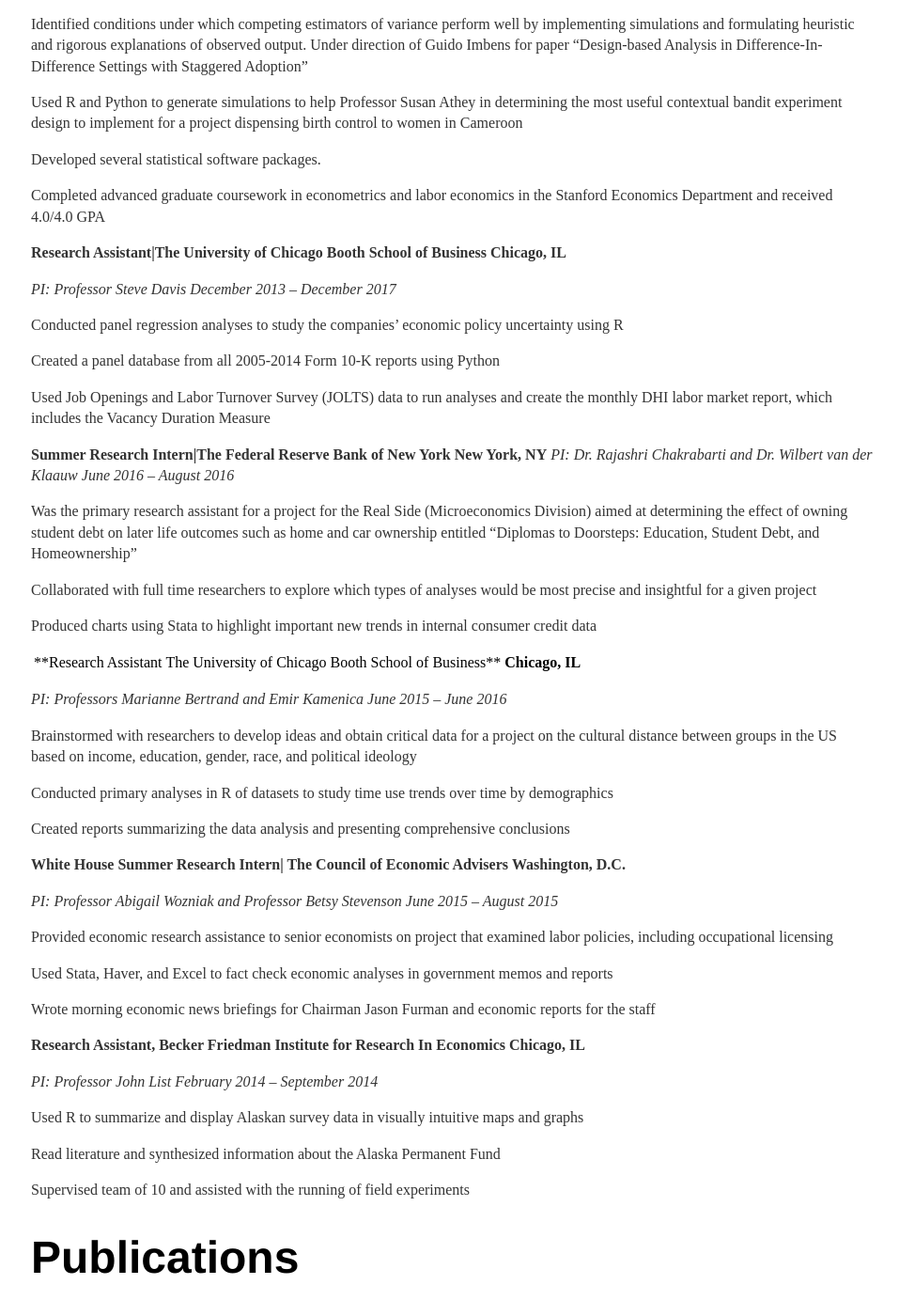
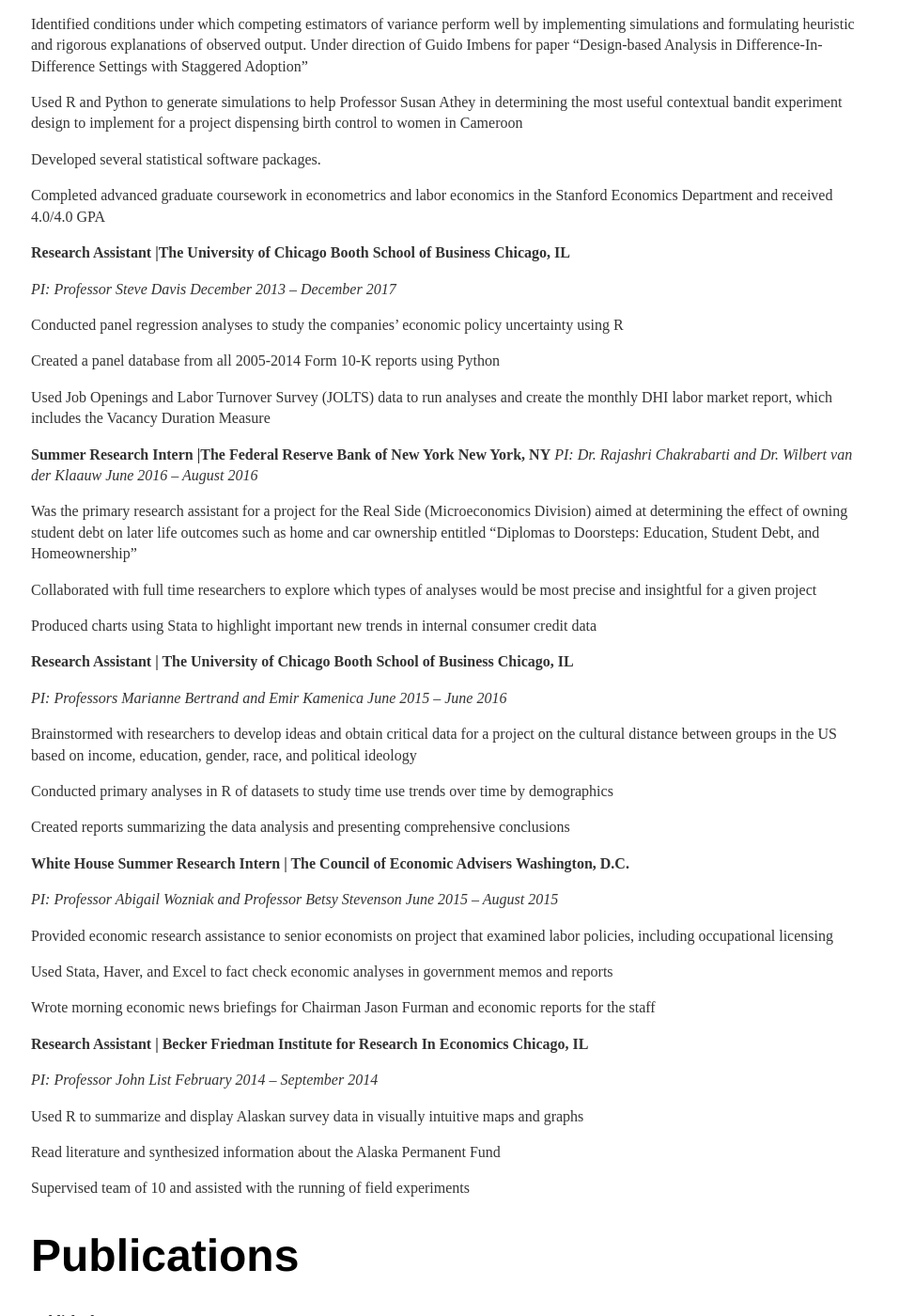
Before and after one commit to lcurrier/lcurrier.github.io, a Jekyll site: the page built from cv/index.md, in a window 1280 px wide and 1400 px high, scrolled down 946 px. Shown: the whole window at 94% size, without its empty margins (159-1116 px from the left). Built offline with Jekyll 4.4.1, drawn with Linux system fonts in a browser that asks for light colours; some of the changed text lies outside the part shown.

Commit message:
fix bar in ra titles

```diff
--- a/cv/index.md
+++ b/cv/index.md
@@ -35,7 +35,7 @@
 -   University of Chicago Merit Scholarship *September 2013 - June 2017*
 
 # Research Experience
-**Pre-Doctoral Research Fellow\|The Stanford Graduate School of Business**     **Stanford, CA**
+**Pre-Doctoral Research Fellow \|The Stanford Graduate School of Business**     **Stanford, CA**
 
   *PI: Professor Susan Athey and Guido Imbens*     *July 2017 -- present*
 
@@ -54,7 +54,7 @@
 Completed advanced graduate coursework in econometrics and labor
 economics in the Stanford Economics Department and received 4.0/4.0 GPA
 
-  **Research Assistant\|The University of Chicago Booth School of Business**     **Chicago, IL**
+  **Research Assistant \|The University of Chicago Booth School of Business**     **Chicago, IL**
 
   *PI: Professor Steve Davis*     *December 2013 -- December 2017*
 
@@ -69,7 +69,7 @@
 Vacancy Duration Measure
 
 
-  **Summer Research Intern\|The Federal Reserve Bank of New York**     **New York, NY**
+  **Summer Research Intern \|The Federal Reserve Bank of New York**     **New York, NY**
   *PI: Dr. Rajashri Chakrabarti and Dr. Wilbert van der Klaauw*     *June 2016 -- August 2016*
 
 Was the primary research assistant for a project for the Real Side
@@ -84,7 +84,7 @@
 Produced charts using Stata to highlight important new trends in
 internal consumer credit data
 
-  **Research Assistant | The University of Chicago Booth School of Business**     **Chicago, IL**
+  **Research Assistant \| The University of Chicago Booth School of Business**     **Chicago, IL**
 
   *PI: Professors Marianne Bertrand and Emir Kamenica*     *June 2015 -- June 2016*
 
@@ -98,7 +98,7 @@
 Created reports summarizing the data analysis and presenting
 comprehensive conclusions
 
-  **White House Summer Research Intern\| The Council of Economic Advisers**     **Washington, D.C.**
+  **White House Summer Research Intern \| The Council of Economic Advisers**     **Washington, D.C.**
 
   *PI: Professor Abigail Wozniak and Professor Betsy Stevenson*     *June 2015 -- August 2015*
 
@@ -111,7 +111,7 @@
 Wrote morning economic news briefings for Chairman Jason Furman and
 economic reports for the staff
 
-  **Research Assistant, Becker Friedman Institute for Research In Economics**     **Chicago, IL**
+  **Research Assistant \| Becker Friedman Institute for Research In Economics**     **Chicago, IL**
 
   *PI: Professor John List*     *February 2014 -- September 2014*
 
```
